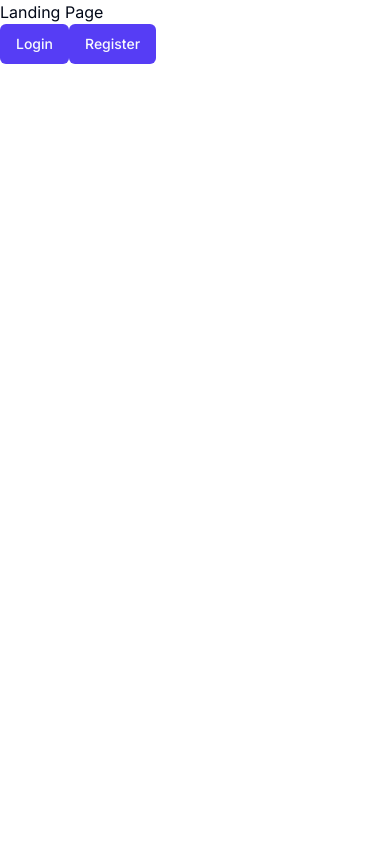
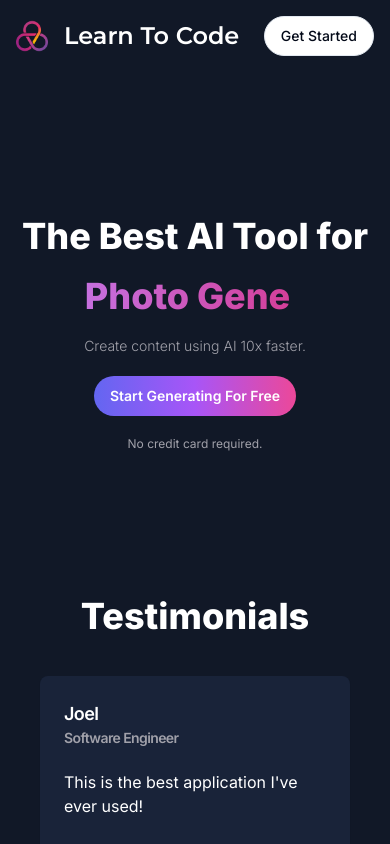
Before and after one commit to 7Mudit/ltc-saas, a Next.js app: page / in a window 390 px wide. Built offline with nearby package versions, Linux system fonts and the light colour scheme; no server answers.

Commit message:
landing page

```diff
--- /dev/null
+++ b/app/(landing)/error.tsx
@@ -0,0 +1,12 @@
+"use client";
+
+import Empty from "@/components/Empty";
+
+
+const Error = () => {
+  return (
+    <Empty label="Something went wrong." />
+   );
+}
+
+export default Error;
--- /dev/null
+++ b/app/(landing)/layout.tsx
@@ -0,0 +1,15 @@
+const LandingLayout = ({
+    children
+  }: {
+    children: React.ReactNode;
+  }) => {
+    return (
+      <main className="h-full bg-[#111827] overflow-auto">
+        <div className="mx-auto max-w-screen-xl h-full w-full">
+          {children}
+        </div>
+      </main>
+     );
+  }
+
+  export default LandingLayout;
--- a/app/(landing)/page.tsx
+++ b/app/(landing)/page.tsx
@@ -1,20 +1,15 @@
-import { Button } from "@/components/ui/button";
-import Link from "next/link";
+import { LandingContent } from "@/components/landing-content";
+import { LandingNavbar } from "@/components/landing-navbar";
+import {LandingHero} from '@/components/landing-hero'
 
 const LandingPage = () => {
   return (
-    <div>
-      <div>Landing Page</div>
-      <div>
-        <Link href="/sign-in">
-          <Button>Login</Button>
-        </Link>
-        <Link href="/sign-up">
-          <Button>Register</Button>
-        </Link>
-      </div>
+    <div className="h-full ">
+      <LandingNavbar />
+      <LandingHero />
+      <LandingContent />
     </div>
-  );
-};
+   );
+}
 
 export default LandingPage;
--- /dev/null
+++ b/components/landing-content.tsx
@@ -0,0 +1,55 @@
+"use client";
+
+import { Card, CardContent, CardHeader, CardTitle } from "@/components/ui/card";
+
+const testimonials = [
+  {
+    name: "Joel",
+    avatar: "J",
+    title: "Software Engineer",
+    description: "This is the best application I've ever used!",
+  },
+  {
+    name: "Antonio",
+    avatar: "A",
+    title: "Designer",
+    description: "I use this daily for generating new photos!",
+  },
+  {
+    name: "Mark",
+    avatar: "M",
+    title: "CEO",
+    description: "This app has changed my life, cannot imagine working without it!",
+  },
+  {
+    name: "Mary",
+    avatar: "M",
+    title: "CFO",
+    description: "The best in class, definitely worth the premium subscription!",
+  },
+];
+
+export const LandingContent = () => {
+  return (
+    <div className="px-10 pb-20">
+      <h2 className="text-center text-4xl text-white font-extrabold mb-10">Testimonials</h2>
+      <div className="grid grid-cols-1 sm:grid-cols-2 md:grid-cols-3 lg:grid-cols-4 gap-4">
+        {testimonials.map((item) => (
+          <Card key={item.description} className="bg-[#192339] border-none text-white">
+            <CardHeader>
+              <CardTitle className="flex items-center gap-x-2">
+                <div>
+                  <p className="text-lg">{item.name}</p>
+                  <p className="text-zinc-400 text-sm">{item.title}</p>
+                </div>
+              </CardTitle>
+              <CardContent className="pt-4 px-0">
+                {item.description}
+              </CardContent>
+            </CardHeader>
+          </Card>
+        ))}
+      </div>
+    </div>
+  )
+}
--- /dev/null
+++ b/components/landing-hero.tsx
@@ -0,0 +1,46 @@
+"use client";
+
+import TypewriterComponent from "typewriter-effect";
+import Link from "next/link";
+import { useAuth } from "@clerk/nextjs";
+
+import { Button } from "@/components/ui/button";
+
+export const LandingHero = () => {
+  const { isSignedIn } = useAuth();
+
+  return (
+    <div className="text-white font-bold py-36 text-center space-y-5">
+      <div className="text-4xl sm:text-5xl md:text-6xl lg:text-7xl space-y-5 font-extrabold">
+        <h1>The Best AI Tool for</h1>
+        <div className="text-transparent bg-clip-text bg-gradient-to-r from-purple-400 to-pink-600">
+          <TypewriterComponent
+            options={{
+              strings: [
+                "Chatbot.",
+                "Photo Generation.",
+                "Blog Writing.",
+                "Mail Writing."
+              ],
+              autoStart: true,
+              loop: true,
+            }}
+          />
+        </div>
+      </div>
+      <div className="text-sm md:text-xl font-light text-zinc-400">
+        Create content using AI 10x faster.
+      </div>
+      <div>
+        <Link href={isSignedIn ? "/dashboard" : "/sign-up"}>
+          <Button variant="premium" className="md:text-lg p-4 md:p-6 rounded-full font-semibold">
+            Start Generating For Free
+          </Button>
+        </Link>
+      </div>
+      <div className="text-zinc-400 text-xs md:text-sm font-normal">
+        No credit card required.
+      </div>
+    </div>
+  );
+};
--- /dev/null
+++ b/components/landing-navbar.tsx
@@ -0,0 +1,35 @@
+"use client";
+
+import { Montserrat } from "next/font/google";
+import Image from "next/image"
+import Link from "next/link"
+import { useAuth } from "@clerk/nextjs";
+
+import { cn } from "@/lib/utils";
+import { Button } from "@/components/ui/button";
+
+const font = Montserrat({ weight: '600', subsets: ['latin'] });
+
+export const LandingNavbar = () => {
+  const { isSignedIn } = useAuth();
+
+  return (
+    <nav className="p-4 bg-transparent flex items-center justify-between">
+      <Link href="/" className="flex items-center">
+        <div className="relative h-8 w-8 mr-4">
+          <Image fill alt="Logo" src="/logo.png" />
+        </div>
+        <h1 className={cn("text-2xl font-bold text-white", font.className)}>
+          Learn To Code
+        </h1>
+      </Link>
+      <div className="flex items-center gap-x-2">
+        <Link href={isSignedIn ? "/dashboard" : "/sign-up"}>
+          <Button variant="outline" className="rounded-full">
+            Get Started
+          </Button>
+        </Link>
+      </div>
+    </nav>
+  )
+}
--- /dev/null
+++ b/components/ui/empty.tsx
@@ -0,0 +1,21 @@
+import Image from "next/image";
+
+
+interface EmptyProps {
+  label: string;
+}
+
+export const Empty = ({
+  label
+}: EmptyProps) => {
+  return (
+    <div className="h-full p-20 flex flex-col items-center justify-center">
+      <div className="relative h-72 w-72">
+        <Image src="/empty.png" fill alt="Empty" />
+      </div>
+      <p className="text-muted-foreground text-sm text-center">
+        {label}
+      </p>
+    </div>
+  );
+};
--- a/package.json
+++ b/package.json
@@ -34,6 +34,7 @@
     "stripe": "^14.3.0",
     "tailwind-merge": "^1.14.0",
     "tailwindcss-animate": "^1.0.7",
+    "typewriter-effect": "^2.21.0",
     "zod": "^3.22.4",
     "zustand": "^4.4.5"
   },
```
Also changed, not shown: 1 other file (tests, documents, lock files or other folders).
